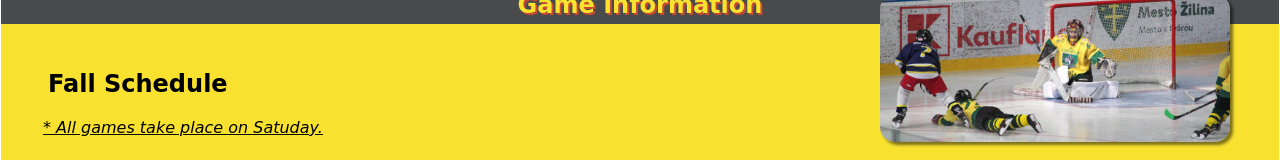
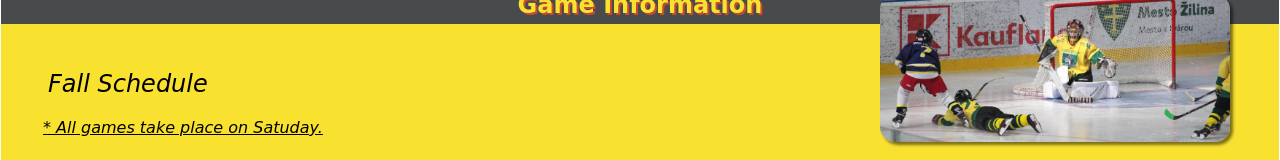
Before and after one commit to FabianLolo79/sitioHockey, a plain HTML site: page game_info.html in a window 1280 px wide. Shown: the part 536-696 px from the top of the page. Drawn offline with Linux system fonts and the light colour scheme; a web font is replaced by a local one.

Commit message:
ultimo arreglo de titulo en game_info, está igual

```diff
--- a/assets/styles/style.css
+++ b/assets/styles/style.css
@@ -198,3 +198,7 @@ td:hover {
 .title-regulation {
     padding-left: 130px;
 }
+.title .title-fall {
+    font-weight: 100;
+    font-style: italic;
+}
--- a/game_info.html
+++ b/game_info.html
@@ -37,7 +37,7 @@
     <main>
         <div class="flex">
             <section class="title">
-                <h2>Fall Schedule</h2>
+                <h2 class="title-fall">Fall Schedule</h2>
             </section>
             <table>
                 <caption>* All games take place on Satuday.</caption>
```
